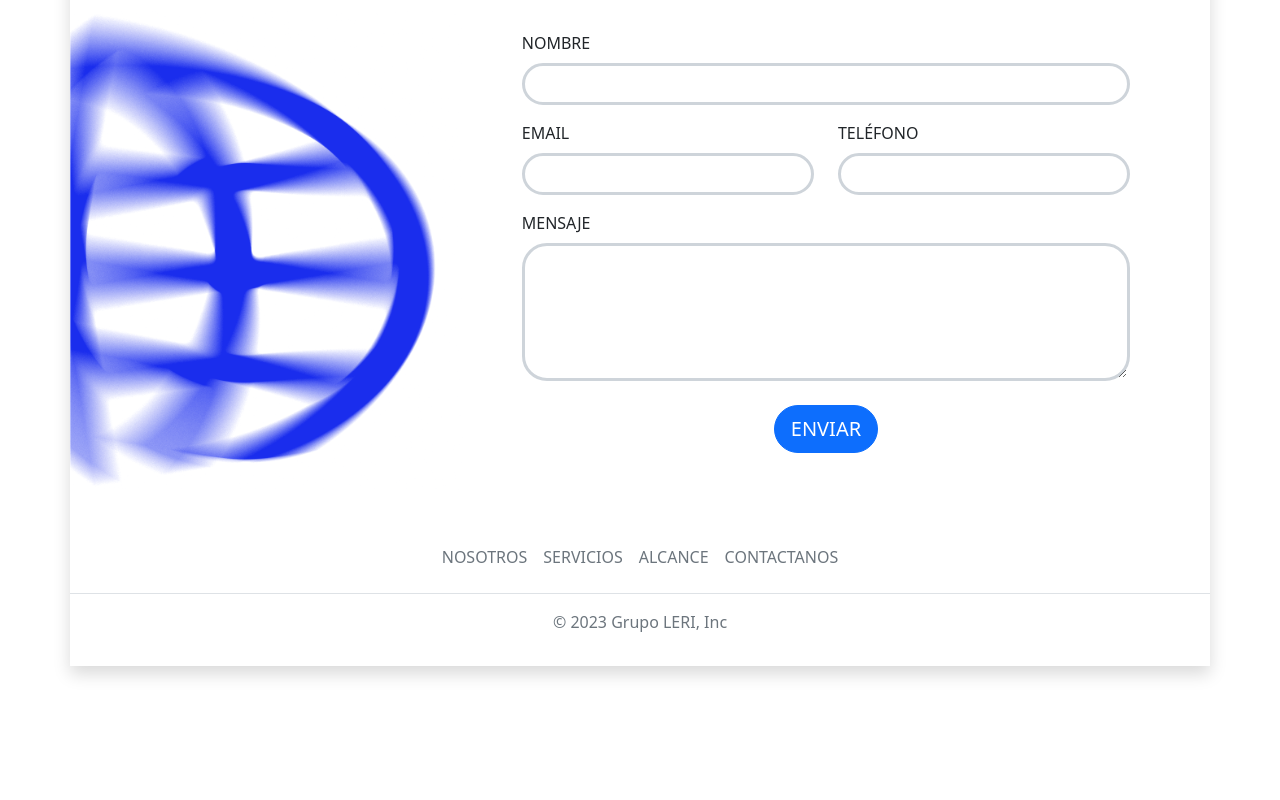
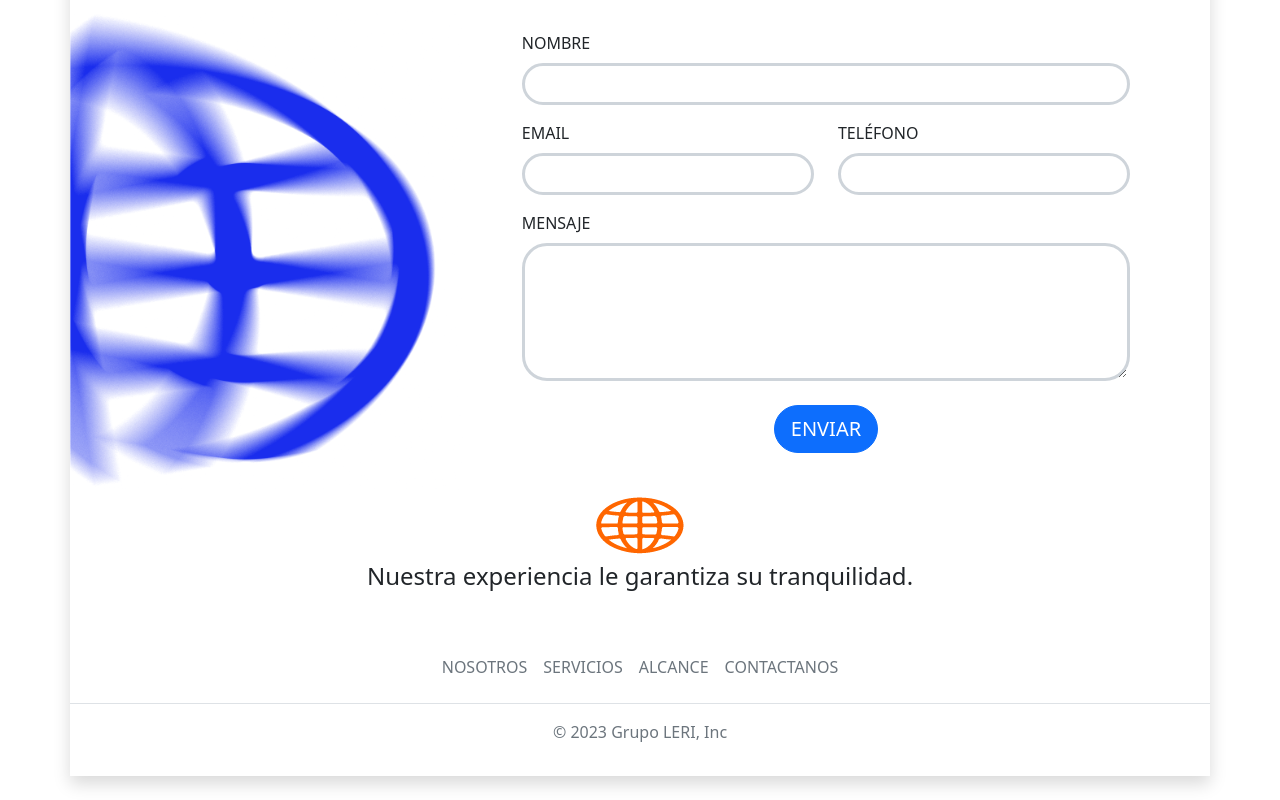
Before and after one commit to mora122595/leri-website1.1, a website: page index.html in a window 1280 px wide. Shown: the part 6880-7680 px from the top of the page. Before the commit the page ends 7570 px from the top, so only its background shows below. Drawn offline with nearby package versions, Linux system fonts and the light colour scheme.

Commit message:
cuadros/mundito

```diff
--- a/index.html
+++ b/index.html
@@ -401,6 +401,17 @@
             </form>
         </div>
 
+        <div class="row">
+            <div class="col-12 d-flex justify-content-center">
+                <img src = "assets/mundito.png">
+            </div>
+        </div>
+        <div class="row pt-2">
+            <div class="col-12 d-flex justify-content-center">
+                <p class="display-6" style="font-size: 1.5rem;"><b>Nuestra experiencia le garantiza su tranquilidad.</b></p>
+            </div>
+        </div>
+
     <!--FOOTER-->
         <footer class="py-3 my-4">
           <ul class="nav justify-content-center border-bottom pb-3 mb-3">
```
Also changed, not shown: assets/cuadro-naranja-1.png, assets/cuadro-naranja-2.png, assets/cuadro-naranja-3.png, assets/cuadro-naranja-4.png, assets/cuadro-naranja-5.png, assets/cuadro-naranja-6.png, assets/cuadro-naranja-7.png, assets/cuadro-naranja-8.png, assets/cuadro-naranja-9.png.
